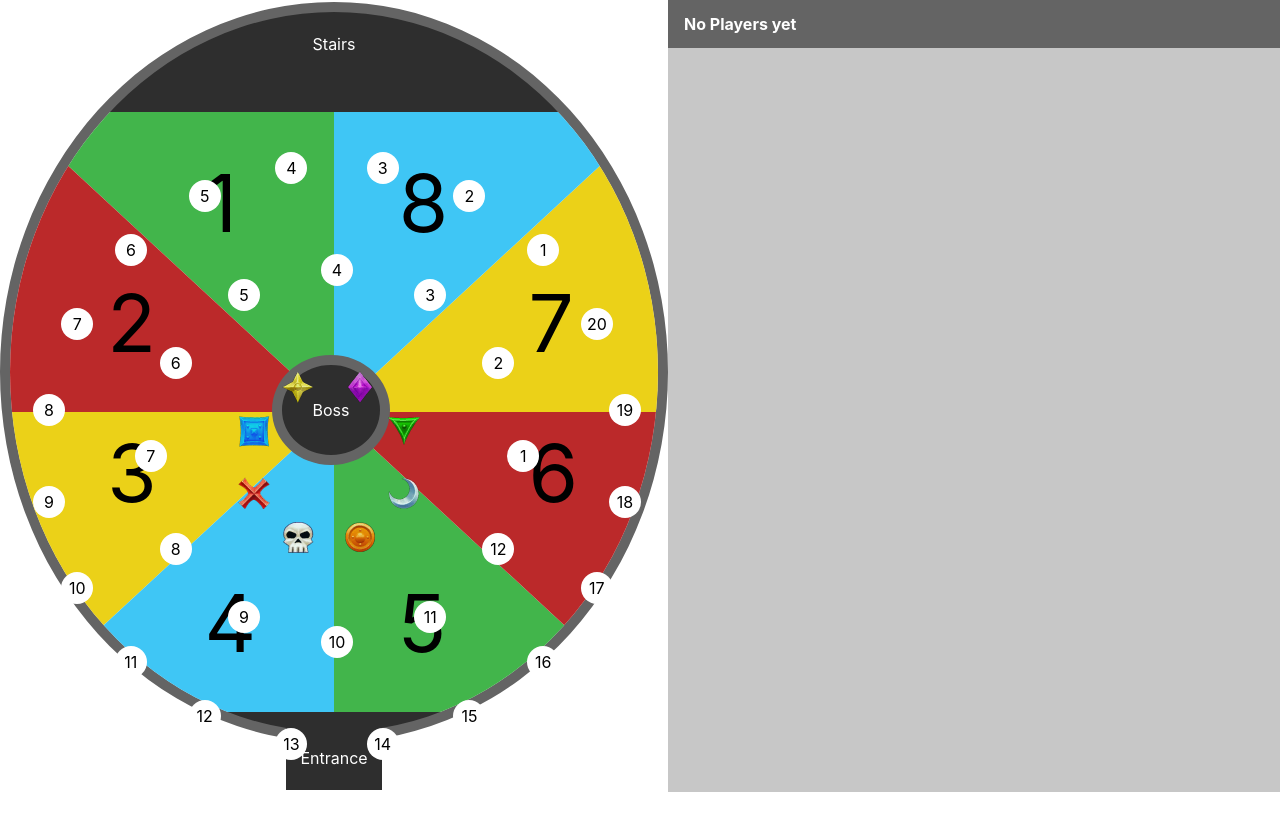
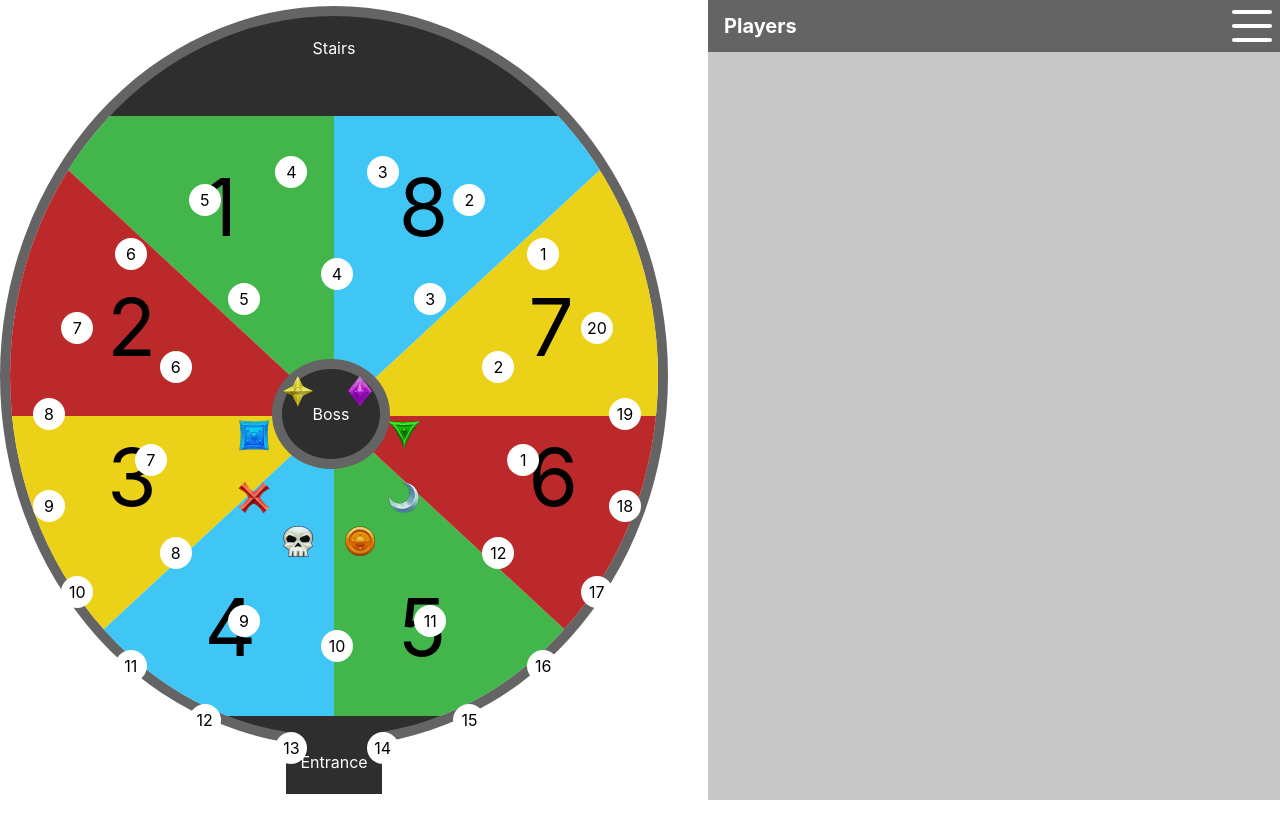
Before and after one commit to dydyF05/cthun-strat-wow-classic, a React (Create React App) app: page / in a window 1280 px wide. Built offline with nearby package versions, Linux system fonts and the light colour scheme.

Commit message:
toggle players menu

```diff
--- a/src/components/PlayerList/index.module.css
+++ b/src/components/PlayerList/index.module.css
@@ -1,17 +1,58 @@
-.emptyContainer {
+.container {
   height: 100%;
   display: flex;
   justify-content: center;
   align-items: flex-start;
   flex: 1;
   min-width: 400px;
-  min-height: 99vh;
+  max-width: 600px;
+  min-height: 100vh;
+  background-color: var(--color-grey-light);
+}
+.container[data-visible="false"] {
+  min-width: 56px;
+  width: 56px;
+  flex: none;
+  position: absolute;
+  right: 0;
+  padding-top: 16px;
+}
+
+.container > .title {
+  width: 100%;
+  background-color: var(--color-grey);
+  display: flex;
+  flex-direction: row;
+  justify-content: space-between;
+}
+
+.title > h2 {
+  color: #fff;
+  font-size: 20px;
+  padding: 16px;
+}
+
+.burger {
+  display: flex;
+  flex-direction: column;
+  justify-content: space-around;
+  align-items: center;
+  padding: 8px;
+  cursor: pointer;
+}
+
+.burger:hover > div {
   background-color: var(--color-grey-light);
 }
 
-.emptyContainer > h2 {
-  width: 100%;
-  padding: 16px;
-  background-color: var(--color-grey);
-  color: #fff;
+.burger > div {
+  background-color: #fff;
+  border-radius: 5px;
+  height: 4px;
+  width: 40px;
+  transition: background-color .2s;
 }
+
+.burger > div:not(:nth-child(1)) {
+  margin-top: 6px;
+}
--- a/src/components/PlayerList/index.tsx
+++ b/src/components/PlayerList/index.tsx
@@ -1,21 +1,24 @@
 import { FunctionComponent, memo } from 'react';
-import { Player } from '../../redux/Players';
 import classes from './index.module.css';
 
 export type Props = {
-  ids?: Player['name'][];
+  isVisible: boolean;
+  onToggle: () => void;
 };
 
-const PlayerList: FunctionComponent<Props> = memo(({ ids }) => {
-  if (!ids?.length) {
-    return (
-      <div className={classes.emptyContainer}>
-        <h2>No Players yet</h2>
+const PlayerList: FunctionComponent<Props> = memo(({ isVisible, onToggle }) => {
+  return (
+    <div className={classes.container} data-visible={isVisible}>
+      <div className={classes.title}>
+        {isVisible && <h2>Players</h2>}
+        <div className={classes.burger} onClick={onToggle}>
+          <div />
+          <div />
+          <div />
+        </div>
       </div>
-    );
-  }
-
-  return null;
+    </div>
+  );
 });
 PlayerList.displayName = 'PlayerList';
 
--- a/src/containers/PlayerList.tsx
+++ b/src/containers/PlayerList.tsx
@@ -1,10 +1,16 @@
-import { FunctionComponent, memo } from 'react';
+import { FunctionComponent, memo, useCallback, useState } from 'react';
 import Component from '../components/PlayerList';
 
 export type Props = Record<string, never>;
 
 const PlayerList: FunctionComponent<Props> = memo(() => {
-  return <Component />;
+  const [isVisible, setIsVisible] = useState(true);
+
+  const handleToggle = useCallback(() => {
+    setIsVisible(!isVisible);
+  }, [isVisible]);
+
+  return <Component isVisible={isVisible} onToggle={handleToggle} />;
 });
 PlayerList.displayName = 'PlayerList';
 
--- a/src/screens/Home.module.css
+++ b/src/screens/Home.module.css
@@ -1,6 +1,11 @@
 .container {
   display: flex;
   flex-direction: row;
-  justify-content: center;
+  justify-content: space-between;
   align-items: center;
 }
+
+.spacer {
+  width: 40px;
+  height: 40px;
+}
--- a/src/screens/Home.tsx
+++ b/src/screens/Home.tsx
@@ -9,6 +9,7 @@ const Home: FunctionComponent<Props> = () => {
   return (
     <div className={classes.container}>
       <BossRoom />
+      <div className={classes.spacer} />
       <PlayerList />
     </div>
   );
```
